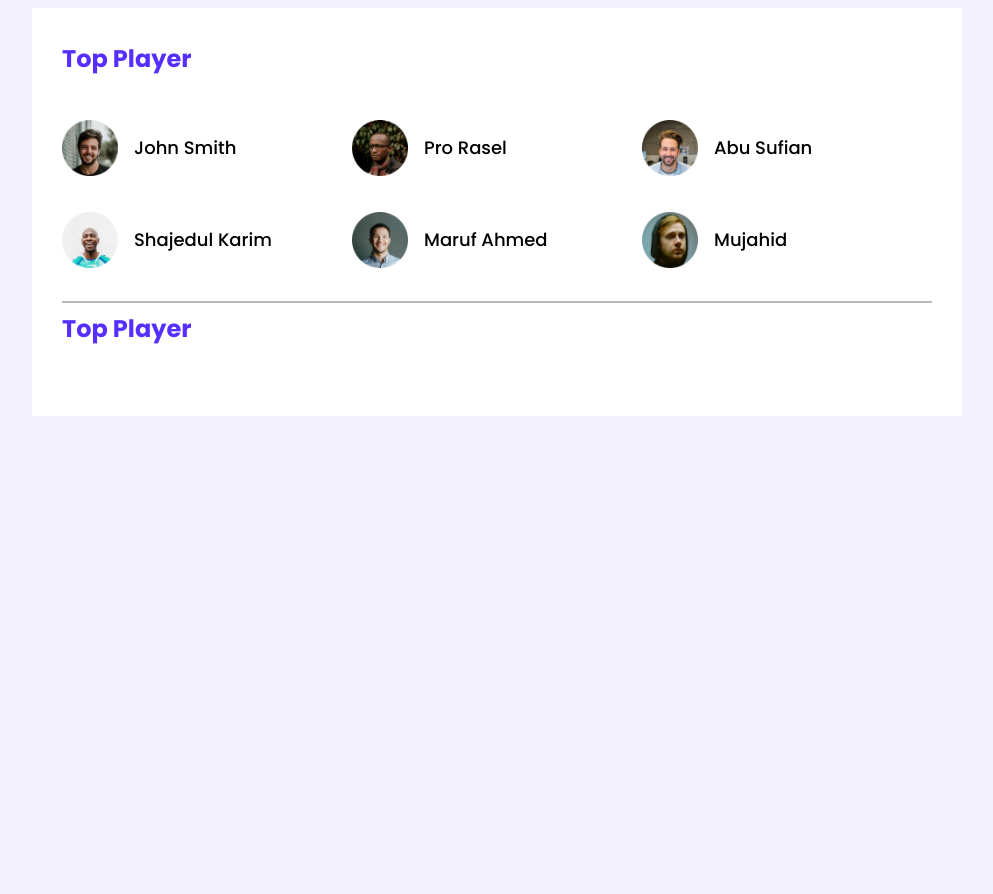
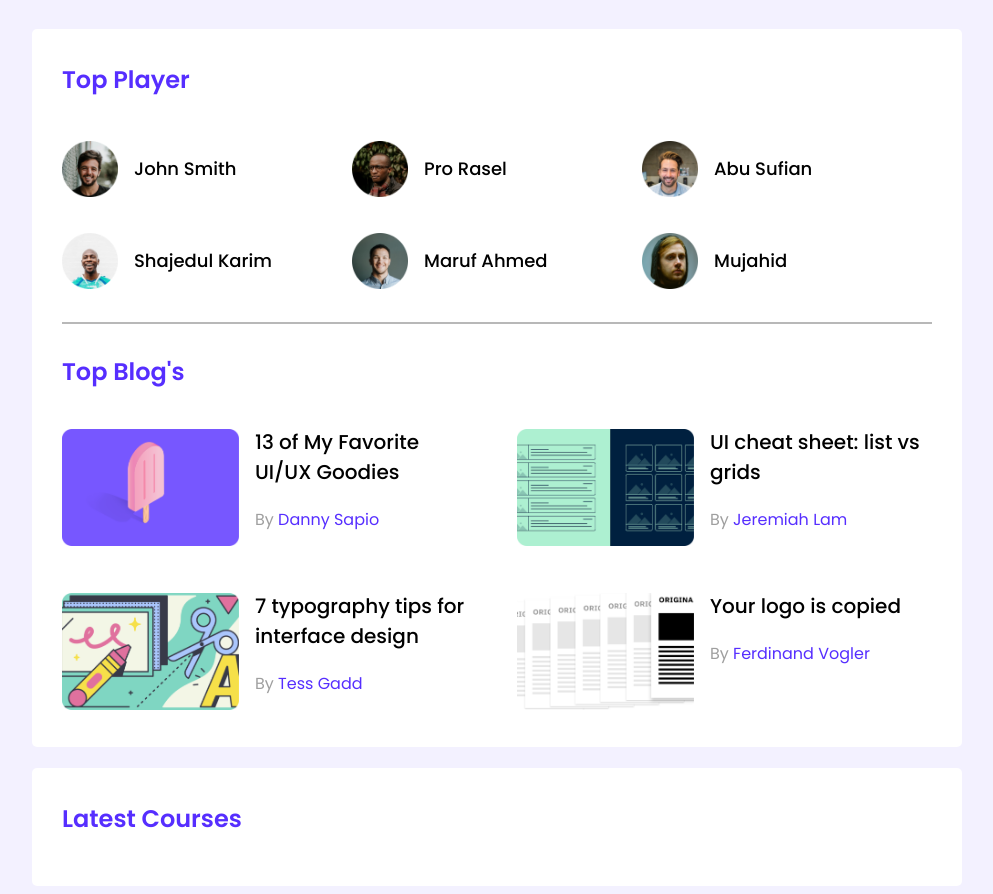
Before and after one commit to mehu-hub/project-4, a plain HTML site: page index.html in a window 1280 px wide. Shown: the whole page, without its empty margins (143-1136 px from the left). Before the commit the page ends 800 px from the top, so only its background shows below. Drawn offline with Linux system fonts and the light colour scheme.

Commit message:
added 4th commit

```diff
--- a/index.html
+++ b/index.html
@@ -52,9 +52,50 @@
             </div>
             <hr>
             <div class="top-blogs">
-                <h5 class="section-title">Top Player
-                </h5>
+                <h5 class="section-title">Top Blog's</h5>
+                <div class="blogs">
+                    <article class="blog">
+                        <div class="thumnail">
+                            <img src="images/blogs/blog-1.png" alt="">
+                        </div>
+                        <div class="blog-info">
+                            <h3 class="blog-title">13 of My Favorite UI/UX Goodies</h3>
+                            <p class="blog-author">By <span class="author">Danny Sapio</span></p>
+                        </div>
+                    </article>
+                    <article class="blog">
+                        <div class="thumnail">
+                            <img src="images/blogs/blog-2.png" alt="">
+                        </div>
+                        <div class="blog-info">
+                            <h3 class="blog-title">UI cheat sheet: list vs grids</h3>
+                            <p class="blog-author">By <span class="author">Jeremiah Lam</span></p>
+                        </div>
+                    </article>
+                    <article class="blog">
+                        <div class="thumnail">
+                            <img src="images/blogs/blog-3.png" alt="">
+                        </div>
+                        <div class="blog-info">
+                            <h3 class="blog-title">7 typography tips for interface design</h3>
+                            <p class="blog-author">By <span class="author">Tess Gadd</span></p>
+                        </div>
+                    </article>
+                    <article class="blog">
+                        <div class="thumnail">
+                            <img src="images/blogs/blog-4.png" alt="">
+                        </div>
+                        <div class="blog-info">
+                            <h3 class="blog-title">Your logo is copied</h3>
+                            <p class="blog-author">By <span class="author">Ferdinand Vogler</span></p>
+                        </div>
+                    </article>
+                </div>
             </div>
+        </section>
+        <!-- Latest Course Secion  -->
+        <section class="container">
+            <h2 class="section-title">Latest Courses</h2>
         </section>
     </main>
 </body>
--- a/style.css
+++ b/style.css
@@ -5,12 +5,15 @@ body{
 }
 main{
     display: flex;
-    justify-content: center;
+    align-items: center;
+    flex-direction: column;
 }
 .container{
     background-color: #fff;
     width: 870px;
     padding: 30px;
+    margin-top: 21px;
+    border-radius: 5px;
 }
 
 /* Top player style */
@@ -18,6 +21,7 @@ main{
     margin-bottom: 30px;
 }
 .section-title{
+    font-weight: 600;
     font-size: 24px;
     color: #562EFF;
     margin-top: 3px;
@@ -45,3 +49,37 @@ main{
 hr{
     border: 1px solid rgb(184, 184, 184);
 }
+
+/*-------------
+ Top Blog's Style
+ --------------*/
+ .top-blogs{
+    margin-top: 30px;
+ }
+ .blogs{
+    gap: 40px;
+    display: grid;
+    grid-template-columns: repeat(2, 1fr);
+ }
+.blog{
+    display: flex;
+}
+.blog-info{
+    margin-top: -22px;
+    margin-left: 16px;
+}
+.blog-title{
+    font-size: 20px;
+    font-weight: 500;
+}
+.blog-author{
+    color: #9f9f9f;
+}
+.author{
+    color: #562EFF;
+    font-weight: 400;
+}
+.thumnail img{
+    width: 177px;
+    height: 117px;
+}
```
